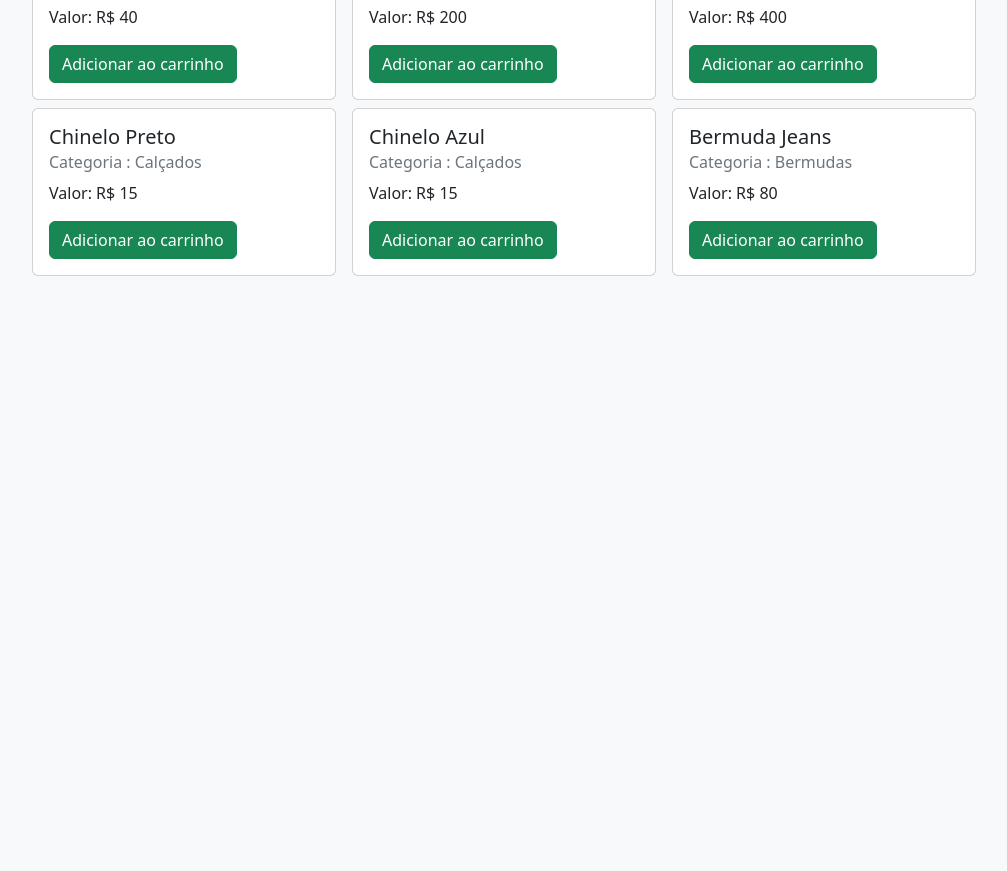
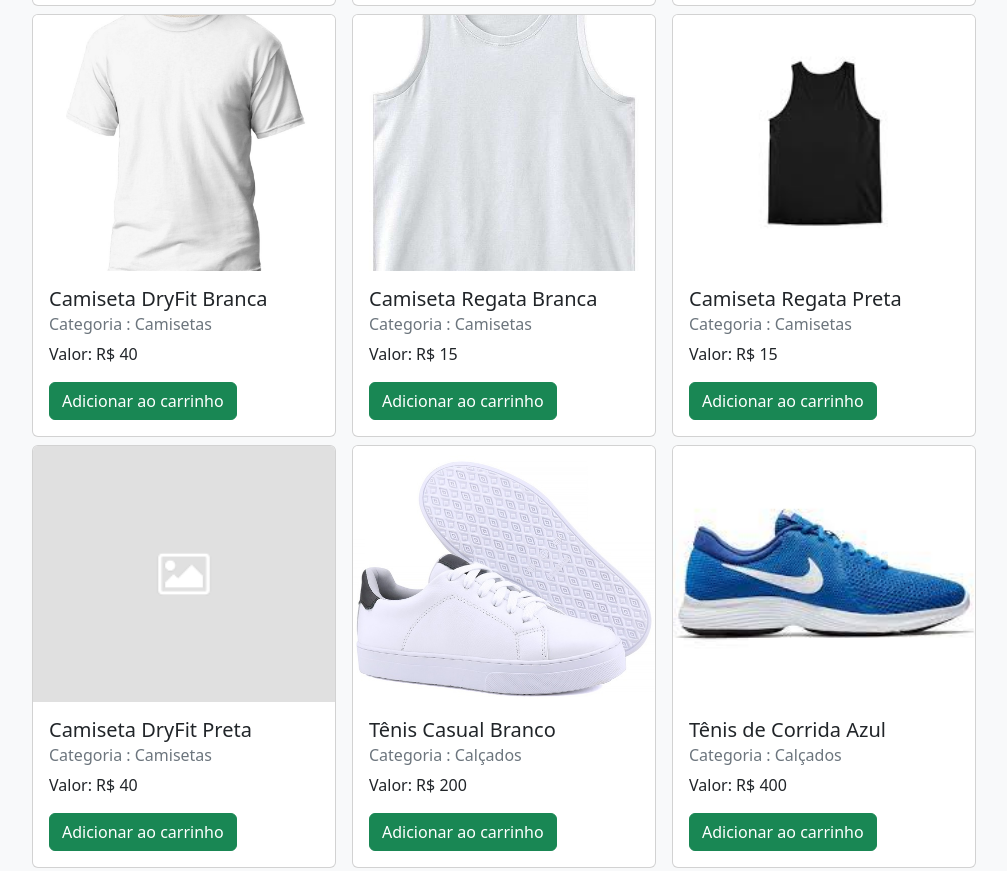
Before and after one commit to vinicius-fernandes/DesafioJSTSystems, a plain HTML site: page pages/index.html in a window 1280 px wide. Shown: the part 616-1487 px from the top of the page, without its empty margins (136-1143 px from the left). Before the commit the page ends 900 px from the top, so only its background shows below. Drawn offline with nearby package versions, Linux system fonts and the light colour scheme.

Commit message:
Adição de imagens aos produtos

```diff
--- a/pages/index.html
+++ b/pages/index.html
@@ -11,7 +11,22 @@
         integrity="sha384-Zenh87qX5JnK2Jl0vWa8Ck2rdkQ2Bzep5IDxbcnCeuOxjzrPF/et3URy9Bv1WTRi" crossorigin="anonymous">
     <link rel="stylesheet" href="https://cdn.jsdelivr.net/npm/bootstrap-icons@1.3.0/font/bootstrap-icons.css">
     <link rel="stylesheet" href="https://cdnjs.cloudflare.com/ajax/libs/toastr.js/latest/toastr.min.css">
+    <style>
+        .card-img-top {
+    width: 100%;
+    height: 20vw;
+    object-fit: cover;
+}
 
+@media screen and (max-width: 767px)
+{
+    .card-img-top {
+    width: 100%;
+    height: 50vw;
+    object-fit: cover;
+}
+}
+    </style>
 </head>
 
 <body class="bg-light">
--- a/scripts/gerarElementos/produtosElementos.js
+++ b/scripts/gerarElementos/produtosElementos.js
@@ -15,6 +15,8 @@ function gerarCardProduto(produto) {
   const cardProduto = `
     <div class="col-12 col-md-3 m-1">
       <div class="card">
+      <img class="card-img-top" src="${produto.img}" alt="Card image cap">
+
         <div class="card-body">
           <h5 class="card-title">${produto.descricao}</h5>
           <h6 class="card-subtitle mb-2 text-muted">Categoria : ${categoriaNome}</h6>
--- a/scripts/storage/produtos.js
+++ b/scripts/storage/produtos.js
@@ -12,70 +12,85 @@ function primeiroCarregamentoProdutos(){
                 descricao:'Camiseta Branca',
                 valor: 20,
                 estoque:10,
-                categoriaId:0
+                categoriaId:0,
+                img:'/images/camisetaBranca.jpg'
             },
             {
                 id:1,
                 descricao:'Camiseta Preta',
                 valor: 20,
                 estoque:15,
-                categoriaId:0
+                categoriaId:0,
+                img:'/images/camisetaPreta.jpg'
+
             },
             {
                 id:2,
                 descricao:'Camiseta Marrom',
                 valor: 20,
                 estoque:30,
-                categoriaId:0
+                categoriaId:0,
+                img:'/images/camisetaMarrom.jpg'
+
             },
             {
                 id:3,
                 descricao:'Camiseta Azul',
                 valor: 20,
                 estoque:5,
-                categoriaId:0
+                categoriaId:0,
+                img:'/images/camisetaAzul.jpg'
+
             },
             {
                 id:4,
                 descricao:'Camiseta Vermelha',
                 valor: 20,
                 estoque:2,
-                categoriaId:0
+                categoriaId:0,
+                img:'/images/camisetaVermelha.jpg'
             },
             {
                 id:5,
                 descricao:'Camiseta DryFit Branca',
                 valor: 40,
                 estoque:5,
-                categoriaId:0
+                categoriaId:0,
+                img:'/images/camisetaBranca.jpg'
+
             },
             {
                 id:6,
                 descricao:'Camiseta Regata Branca',
                 valor: 15,
                 estoque:20,
-                categoriaId:0
+                categoriaId:0,
+                img:'/images/regataBranca.jpg'
             },
             {
                 id:7,
                 descricao:'Camiseta Regata Preta',
                 valor: 15,
                 estoque:10,
-                categoriaId:0
+                categoriaId:0,
+                img:'/images/regataPreta.jpg'
             },
             {
                 id:8,
                 descricao:'Camiseta Regata Azul',
                 valor: 15,
                 estoque:10,
-                categoriaId:0
+                categoriaId:0,
+                img:'/images/placeholder.png'
+
             },
             {
                 id:9,
                 descricao:'Camiseta DryFit Preta',
                 valor: 40,
                 estoque:10,
-                categoriaId:0
+                categoriaId:0,
+                img:'/images/placeholder.png'
             },
 
             {
@@ -83,70 +98,80 @@ function primeiroCarregamentoProdutos(){
                 descricao:'Tênis Casual Branco',
                 valor: 200,
                 estoque:10,
-                categoriaId:1
+                categoriaId:1,
+                img:'/images/tenisCasualBranco.jpg'
             },
             {
                 id:11,
                 descricao:'Tênis Casual Preto',
                 valor: 250,
                 estoque:15,
-                categoriaId:1
+                categoriaId:1,
+                img:'/images/tenisCasualPreto.jpg'
             },
             {
                 id:12,
                 descricao:'Tênis Casual Marrom',
                 valor: 280,
                 estoque:30,
-                categoriaId:1
+                categoriaId:1,
+                img:'/images/placeholder.png'
             },
             {
                 id:13,
                 descricao:'Tênis de Corrida Azul',
                 valor: 400,
                 estoque:5,
-                categoriaId:1
+                categoriaId:1,
+                img:'/images/tenisCorridaAzul.jpg'
             },
             {
                 id:14,
                 descricao:'Tênis de Corrida Vermelho',
                 valor: 450,
                 estoque:2,
-                categoriaId:1
+                categoriaId:1,
+                img:'/images/tenisCorridaVermelho.jpg'
             },
             {
                 id:15,
                 descricao:'Tênis de Corrida Branco',
                 valor: 490,
                 estoque:5,
-                categoriaId:1
+                categoriaId:1,
+                img:'/images/placeholder.png'
             },
             {
                 id:16,
                 descricao:'Chinelo Branco',
                 valor: 15,
                 estoque:20,
-                categoriaId:1
+                categoriaId:1,
+                img:'/images/chineloBranco.jpg'
             },
             {
                 id:17,
                 descricao:'Chinelo Preto',
                 valor: 15,
                 estoque:10,
-                categoriaId:1
+                categoriaId:1,
+                img:'/images/chineloPreto.jpg'
             },
             {
                 id:18,
                 descricao:'Chinelo Azul',
                 valor: 15,
                 estoque:10,
-                categoriaId:1
+                categoriaId:1,
+                img:'/images/placeholder.png'
             },
             {
                 id:19,
                 descricao:'Chinelo Amarelo',
                 valor: 40,
                 estoque:10,
-                categoriaId:1
+                categoriaId:1,
+                img:'/images/placeholder.png'
             },
 
 
@@ -156,70 +181,80 @@ function primeiroCarregamentoProdutos(){
                 descricao:'Bermuda Casual Branca',
                 valor: 90,
                 estoque:10,
-                categoriaId:2
+                categoriaId:2,
+                img:'/images/placeholder.png'
             },
             {
                 id:21,
                 descricao:'Bermuda Casual Preta',
                 valor: 90,
                 estoque:15,
-                categoriaId:2
+                categoriaId:2,
+                img:'/images/bermudaPreta.jpg'
             },
             {
                 id:22,
                 descricao:'Bermuda Casual Marrom',
                 valor: 90,
                 estoque:30,
-                categoriaId:2
+                categoriaId:2,
+                img:'/images/placeholder.png'
             },
             {
                 id:23,
                 descricao:'Bermuda Jeans',
                 valor: 80,
                 estoque:5,
-                categoriaId:2
+                categoriaId:2,
+                img:'/images/placeholder.png'
             },
             {
                 id:24,
                 descricao:'Bermuda Esportiva Vermelho',
                 valor: 20,
                 estoque:2,
-                categoriaId:2
+                categoriaId:2,
+                img:'/images/placeholder.png'
             },
             {
                 id:25,
                 descricao:'Bermuda Esportiva Branca',
                 valor: 15,
                 estoque:5,
-                categoriaId:2
+                categoriaId:2,
+                img:'/images/placeholder.png'
             },
             {
                 id:26,
                 descricao:'Bermuda Esportiva Preta',
                 valor: 15,
                 estoque:20,
-                categoriaId:2
+                categoriaId:2,
+                img:'/images/placeholder.png'
             },
             {
                 id:27,
                 descricao:'Bermuda Praia Azul',
                 valor: 15,
                 estoque:10,
-                categoriaId:2
+                categoriaId:2,
+                img:'/images/placeholder.png'
             },
             {
                 id:28,
                 descricao:'Bermuda Praia Preta',
                 valor: 15,
                 estoque:10,
-                categoriaId:2
+                categoriaId:2,
+                img:'/images/placeholder.png'
             },
             {
                 id:29,
                 descricao:'Bermuda Praia Amarela',
                 valor: 40,
                 estoque:10,
-                categoriaId:2
+                categoriaId:2,
+                img:'/images/placeholder.png'
             },
 
         ]
```
Also changed, not shown: images/bermudaPreta.jpg (added), images/camisetaAzul.jpg (added), images/camisetaBranca.jpg (added), images/camisetaMarrom.jpg (added), images/camisetaPreta.jpg (added), images/camisetaVermelha.jpg (added), images/chineloBranco.jpg (added), images/chineloPreto.jpg (added), images/placeholder.png (added), images/regataBranca.jpg (added), images/regataPreta.jpg (added), images/tenisCasualBranco.jpg (added), images/tenisCasualPreto.jpg (added), images/tenisCorridaAzul.jpg (added), 1 more files.
